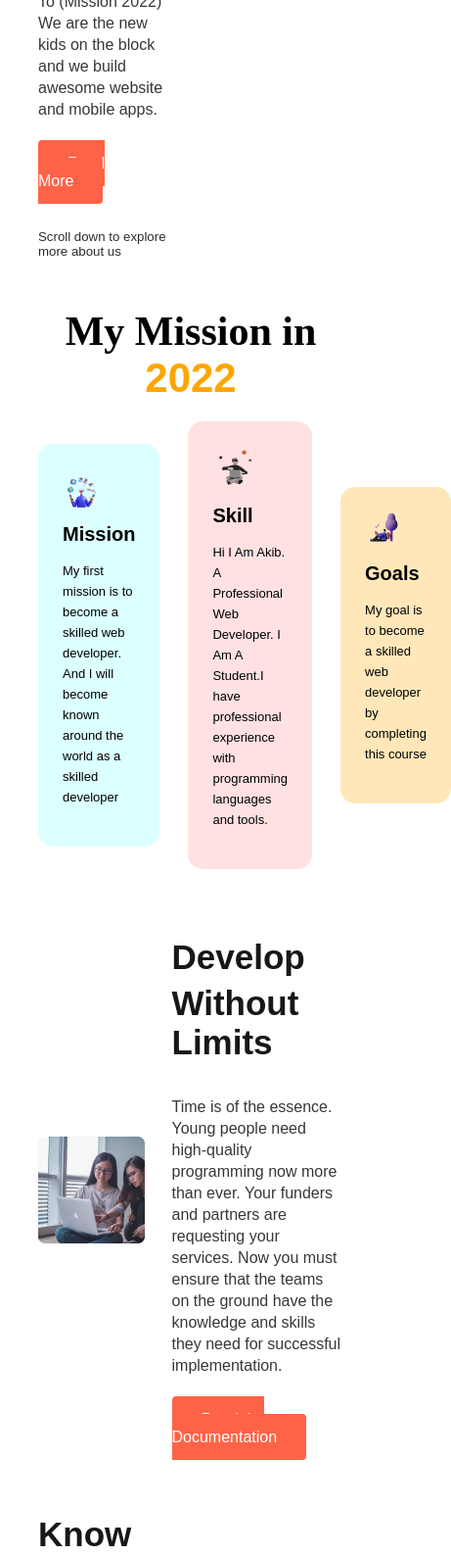
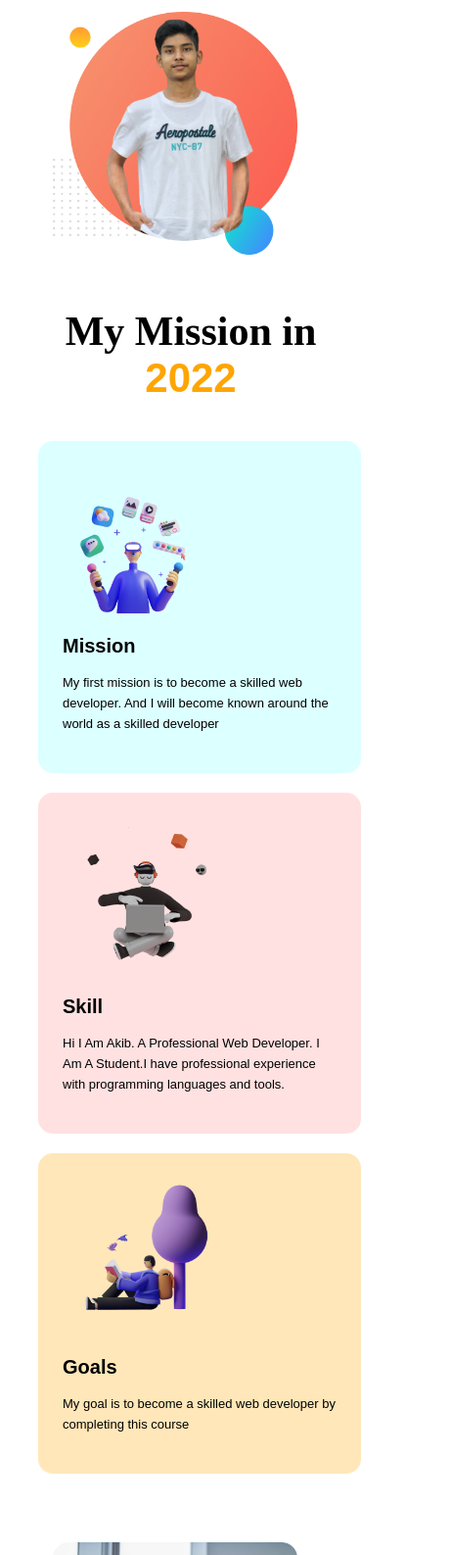
Before and after one commit to akib-chy/mission-2022, a plain HTML site: page index.html in a window 390 px wide. Shown: the part 413-2000 px from the top of the page at 98% size, 461 px wide, since content can reach past the window. Drawn offline with Linux system fonts and the light colour scheme.

Commit message:
responsive css add

```diff
--- a/index.html
+++ b/index.html
@@ -18,7 +18,7 @@
             <h5>Scroll down to explore more about us</h5>
       </div>
       <div class="half-div">
-          <img src="images/illustrators/person-0.png"alt="my photo">
+          <img src="images/illustrators/my-bg.png"alt="my photo">
       </div>
   </header>
   <!-- END_HEADER_SECTION -->
@@ -49,7 +49,7 @@
     <div class="half-div">
         <img src="images/illustrators/coding.png" alt="">
     </div>
-    <div class="half-div d-left-part">
+    <div class="half-div d-left-part mb-responsive">
         <h2>Develop</h2>
         <h2>Without Limits</h2>
         <p>Time is of the essence. Young people need high-quality programming now more than ever. Your funders and partners are requesting your services. Now you must ensure that the teams on the ground have the knowledge and skills they need for successful implementation.
@@ -61,7 +61,7 @@
 <!-- END_DEVELOP_SECTION -->
 <!-- START_GLOBAL_SECTION -->
   <section class="flex-container" id="margin">
-    <div class="half-div">
+    <div class="half-div  mb-responsive">
         <h2>Know our</h2>
         <h2>Global Community</h2>
         <p>The people or nations of the world, considered as being closely connected by modern telecommunications and as being economically, socially, and politically interdependent. Global Communities delivers essential solutions to complex challenges from the intersection of humanitarian assistance, sustainable development and financial inclusion.</p>
@@ -82,9 +82,9 @@
       <div class="half-div contact-right-part">
           <h2>CONTACT <span>US</span></h2>
           <form action="#" method="get">
-              <input type="text" placeholder="Full Name">
-              <input type="email" placeholder="E-mail">
-              <input type="text" placeholder="Massage">
+              <input type="text" required placeholder="Full Name">
+              <input type="email" placeholder="E-mail" required>
+              <input type="text" placeholder="Massage" required>
               <input type="submit" value="Submit">
           </form>
       </div>
--- a/style.css
+++ b/style.css
@@ -161,3 +161,32 @@
   margin-top: 20px;
   color: rgba(255, 255, 255, 0.472);
 }
+
+/* RESPONSIVE CSS */
+@media only screen and (max-width: 450px) {
+  .flex-container {
+    display: block;
+  }
+  h1 {
+    font-size: 45px;
+  }
+  h2 {
+    text-align: center;
+  }
+  .half-div {
+    width: 90%;
+    margin-top: 30px;
+  }
+  .half-div img {
+    margin-left: 15px;
+  }
+  .box {
+    margin-top: 20px;
+  }
+  .d-left-part {
+    padding-left: 40px;
+  }
+  .mb-responsive {
+    width: 90%;
+  }
+}
```
Also changed, not shown: images/illustrators/my-bg.png (added), images/illustrators/person-0.png (deleted).
